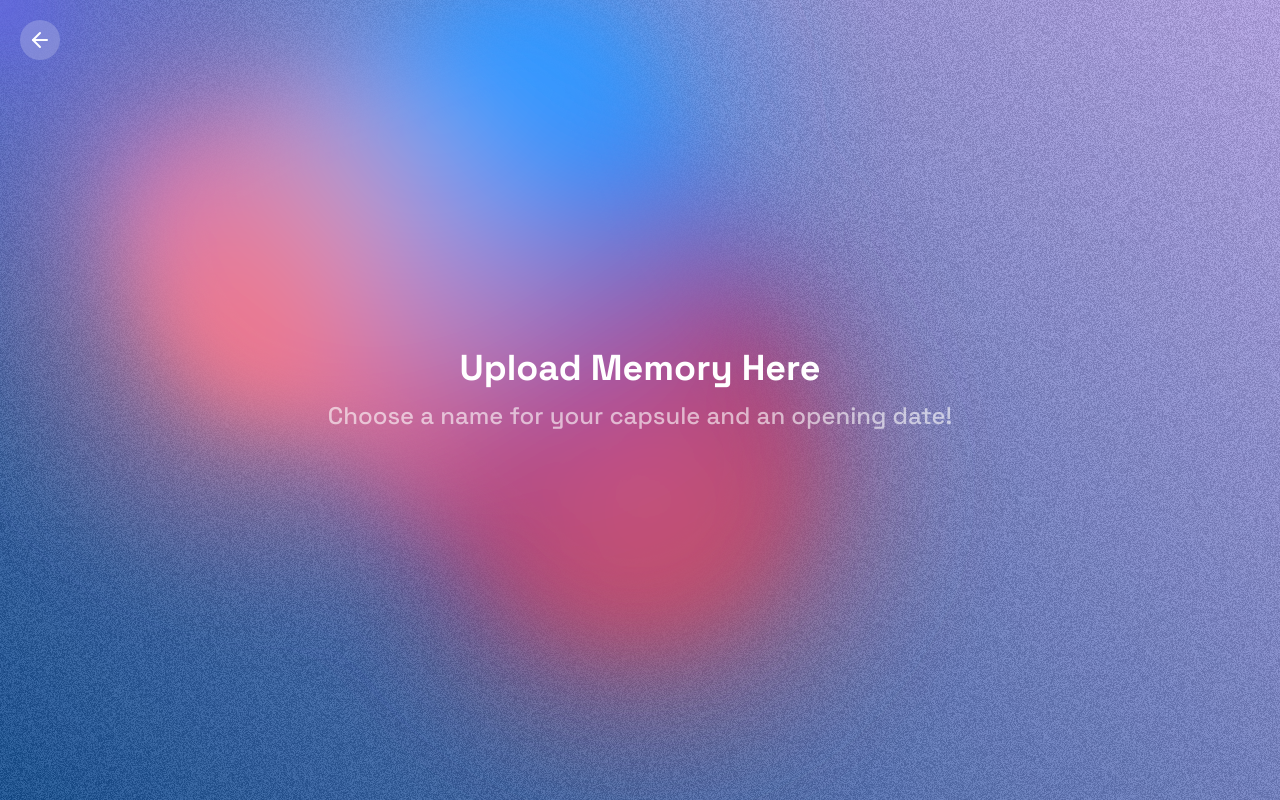
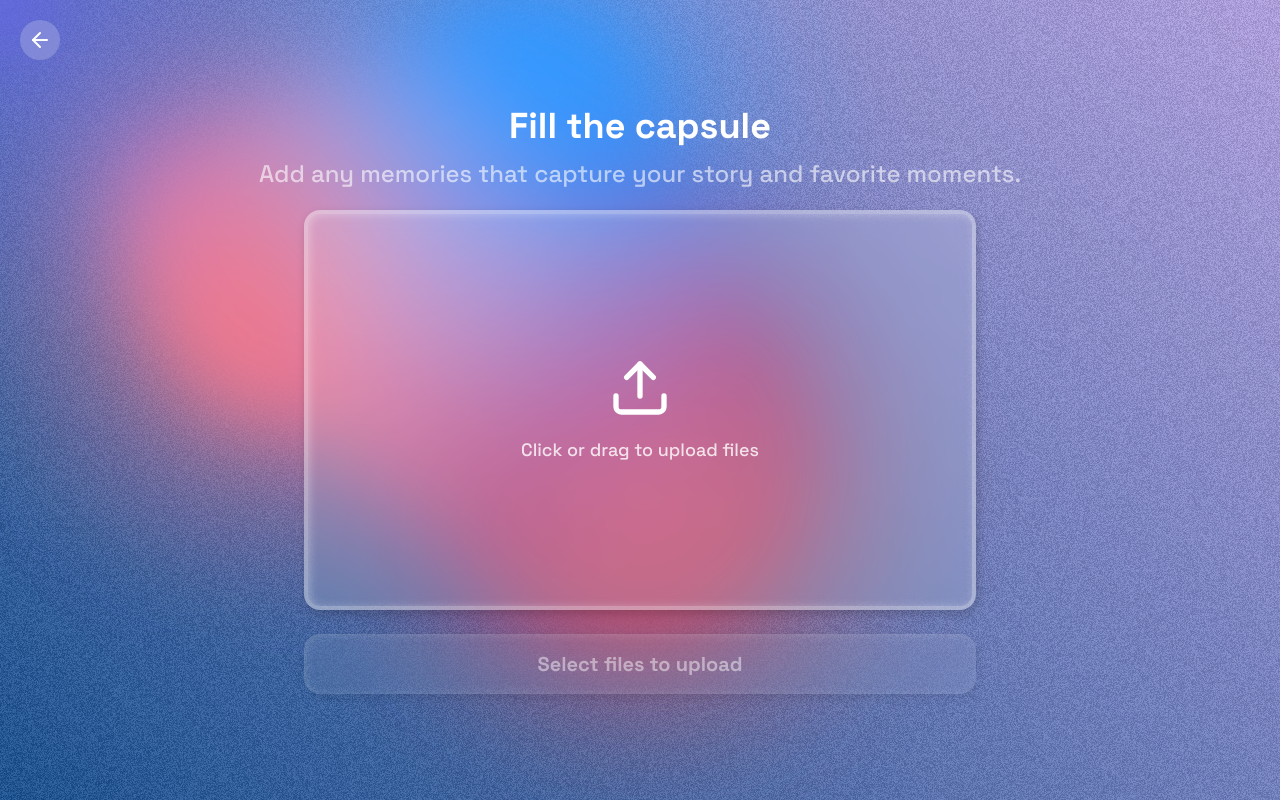
Before and after one commit to PennSpark/sp25-penn-time-capsule, a React (Vite) app in the folder frontend/: page /upload in a window 1280 px wide. Built offline with nearby package versions, Linux system fonts and the light colour scheme; no server answers.

Commit message:
upload files page

```diff
--- a/frontend/package.json
+++ b/frontend/package.json
@@ -22,6 +22,7 @@
     "lucide-react": "^0.487.0",
     "react": "^19.0.0",
     "react-dom": "^19.0.0",
+    "react-dropzone": "^14.3.8",
     "react-router": "^7.3.0",
     "react-router-dom": "^7.3.0",
     "tailwindcss": "^4.0.14",
--- a/frontend/src/pages/UploadMemory.tsx
+++ b/frontend/src/pages/UploadMemory.tsx
@@ -1,20 +1,68 @@
+import { useState, useCallback } from "react";
+import { useDropzone } from "react-dropzone";
+import { Upload } from "lucide-react";
 import BackButton from "../components/BackButton";
 import GradientBackground from "../components/GradientBackground";
 
 export default function UploadMemory() {
+  const [files, setFiles] = useState<File[]>([]);
+
+  const onDrop = useCallback((acceptedFiles: File[]) => {
+    setFiles((prev) => [...prev, ...acceptedFiles]);
+  }, []);
+
+  const { getRootProps, getInputProps, isDragActive } = useDropzone({
+    onDrop,
+    multiple: true,
+  });
+
+  const handleSubmit = () => {
+    // TODO: replace with your upload logic
+    console.log("Uploading files:", files);
+  };
+
   return (
     <div className="relative h-screen w-screen flex flex-col items-center justify-center font-poppins text-center py-20">
       <GradientBackground />
-
-      {/* Back button */}
       <BackButton />
 
       <h1 className="text-3xl sm:text-4xl font-bold text-white mb-3 mx-5">
-        Upload Memory Here
+        Fill the capsule
       </h1>
       <h4 className="text-xl sm:text-2xl text-white/60 mb-5 mx-5">
-        Choose a name for your capsule and an opening date!
+        Add any memories that capture your story and favorite moments.
       </h4>
+
+      {/* Dropzone */}
+      <div
+        {...getRootProps()}
+        className="w-[80%] max-w-2xl border-4 h-5/8 glass-background border-white/30 hover:border-white/70 rounded-2xl p-10 flex flex-col items-center justify-center cursor-pointer transition-all duration-300"
+      >
+        <input {...getInputProps()} multiple />
+        <Upload size={64} className="text-white mb-4" />
+        <p className="text-white/80 text-lg">
+          {isDragActive
+            ? "Drop your files here…"
+            : "Click or drag to upload files"}
+        </p>
+      </div>
+
+      {/* Submit Button */}
+      <button
+        onClick={handleSubmit}
+        disabled={files.length === 0}
+        className={`w-[80%] max-w-2xl glass-background hover:brightness-125 text-white text-xl
+                    rounded-2xl py-4 mt-6 font-semibold transition duration-300
+                    ${
+                      files.length === 0
+                        ? "opacity-50 cursor-not-allowed"
+                        : "opacity-100 cursor-pointer"
+                    }`}
+      >
+        {files.length === 0
+          ? "Select files to upload"
+          : `Upload ${files.length} File${files.length > 1 ? "s" : ""}`}
+      </button>
     </div>
   );
 }
```
Also changed, not shown: 2 other files (tests, documents, lock files or other folders).
